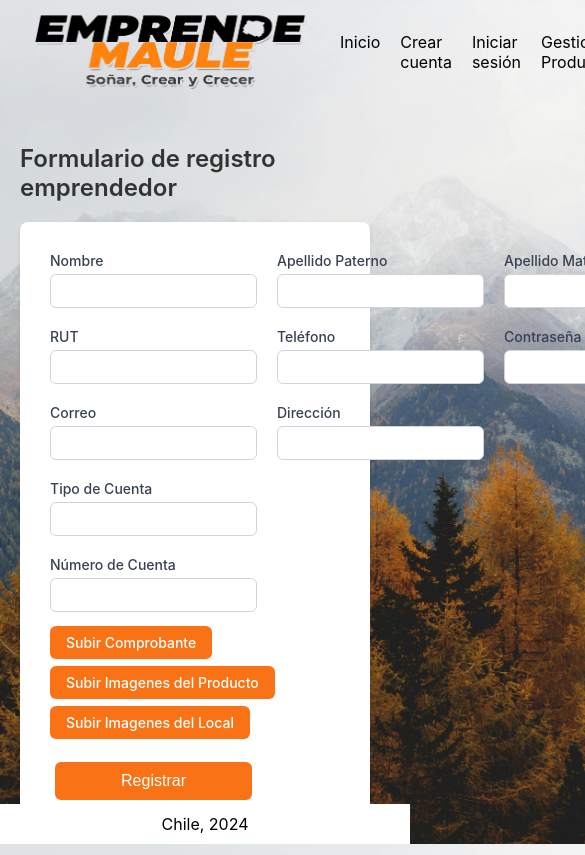
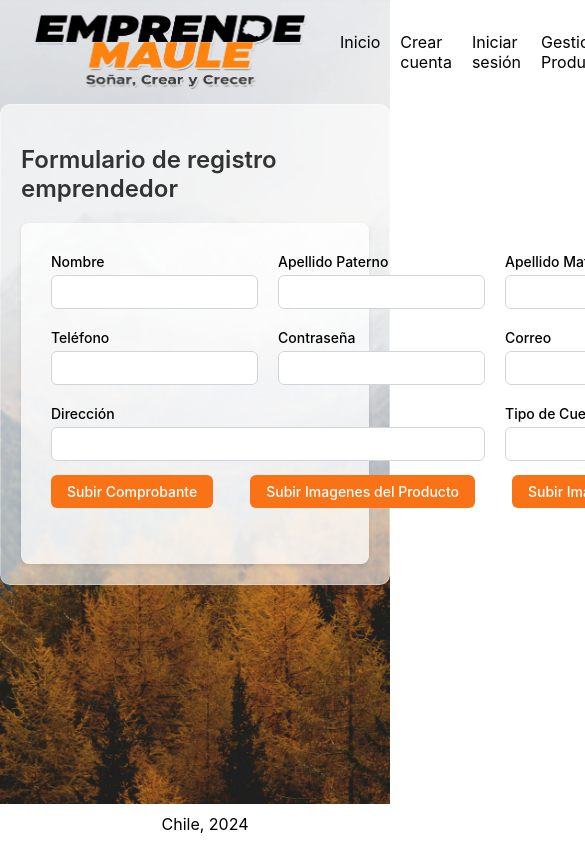
Before and after one commit to jose-sepulveda/Emprende-Maule, a React (Create React App) app in the folder Front/: page /#/formCrearE in a window 390 px wide. Shown: the top 855 px of the page, 585 px wide, since content can reach past the window. Built offline with nearby package versions, Linux system fonts and the light colour scheme.

Commit message:
formEmprendedorInterfas

```diff
--- a/Front/src/Styles/crearCuenta.css
+++ b/Front/src/Styles/crearCuenta.css
@@ -22,7 +22,7 @@
 
 .opcion-crear-cuenta {
     display: flex;
-    flex-direction: column; /* Los botones estarán en una columna */
+    flex-direction: column;
     list-style-type: none;
     padding: 0;
     margin: 0;
--- a/Front/src/Styles/formEmprendedor.css
+++ b/Front/src/Styles/formEmprendedor.css
@@ -3,6 +3,11 @@
     max-width: 1000px;
     margin: 0 auto;
     padding: 20px;
+    max-width: 1000px;
+    background-color: rgba(255, 255, 255, 0.6);
+    backdrop-filter: blur(1px);
+    border-radius: 10px;
+    border: 1px solid rgba(255, 255, 255, 0.3);
 }
 
 /* Título del formulario */
@@ -10,17 +15,20 @@ h2 {
     font-size: 1.5rem;
     font-weight: 600;
     margin-bottom: 20px;
+    margin-top: 20px;
     color: #333;
+    display: flex;
+    justify-content: center;
 }
 
 /* Estilos del formulario */
 form {
-    background-color: white;
+    background-color: rgba(255, 255, 255, 0.749);
     padding: 30px;
     border-radius: 8px;
     box-shadow: 0 2px 4px rgba(0, 0, 0, 0.1);
     display: grid;
-    grid-template-columns: repeat(3, 1fr);
+    grid-template-columns: repeat(4, 1fr);
     gap: 20px;
 }
 
@@ -36,25 +44,30 @@ form > div:nth-child(7) {
     grid-column: span 2;
 }
 
-/* Tipo de cuenta y número de cuenta en su propia fila */
-form > div:nth-child(9),  /* Tipo de cuenta */
-form > div:nth-child(10) { /* Número de cuenta */
-    grid-column: span 3;
+form > div:nth-child(8) { /* Campo 8 */
+    grid-column: 1 / span 2;
+}
+form > div:nth-child(9) { /* Campo 9 */
+    grid-column: 3/ span 1;
+}
+form > div:nth-child(10) { /* Campo 10 */
+    grid-column: 4 / span 1;
 }
 
 /* Contenedor para los botones de archivo */
 .file-uploads {
     grid-column: span 3;
     display: grid;
-    grid-template-columns: repeat(3, 1fr);
+    grid-template-columns: repeat(3, auto);
     gap: 20px;
+    justify-content: space-between;
 }
 
 /* Labels */
 label {
     font-size: 14px;
     font-weight: 500;
-    color: #374151;
+    color: #000000;
 }
 
 /* Inputs */
@@ -69,7 +82,6 @@ input {
 
 input:focus {
     border-color: #F97316;
-    box-shadow: 0 0 0 2px rgba(249, 115, 22, 0.1);
 }
 
 /* Estilos específicos para inputs tipo file */
@@ -94,7 +106,8 @@ input[type="file"] {
 
 /* Botón de submit */
 button[type="submit"] {
-    grid-column: 1 / -1;
+    grid-column: 4;
+    justify-self: center;
     background-color: #F97316;
     color: white;
     padding: 10px 20px;
@@ -109,20 +122,3 @@ button[type="submit"] {
 button[type="submit"]:hover {
     background-color: #EA580C;
 }
-
-/* Media query para dispositivos móviles */
-@media (max-width: 768px) {
-    form {
-        grid-template-columns: 1fr;
-    }
-
-    form > div:nth-child(7),
-    form > div:nth-child(9),
-    form > div:nth-child(10) {
-        grid-column: 1;
-    }
-
-    .file-uploads {
-        grid-template-columns: 1fr;
-    }
-}
--- a/Front/src/components/FormCrearProducto.js
+++ b/Front/src/components/FormCrearProducto.js
@@ -0,0 +1,14 @@
+import React from 'react'
+
+const FormCrearProducto = () => {
+
+
+
+  return (
+    <div>
+      Login Administrador
+    </div>
+  )
+}
+
+export default FormCrearProducto;
```
Also changed, not shown: Front/src/components/FormCrearAdminxAdmin.js (+14 -0 lines).
